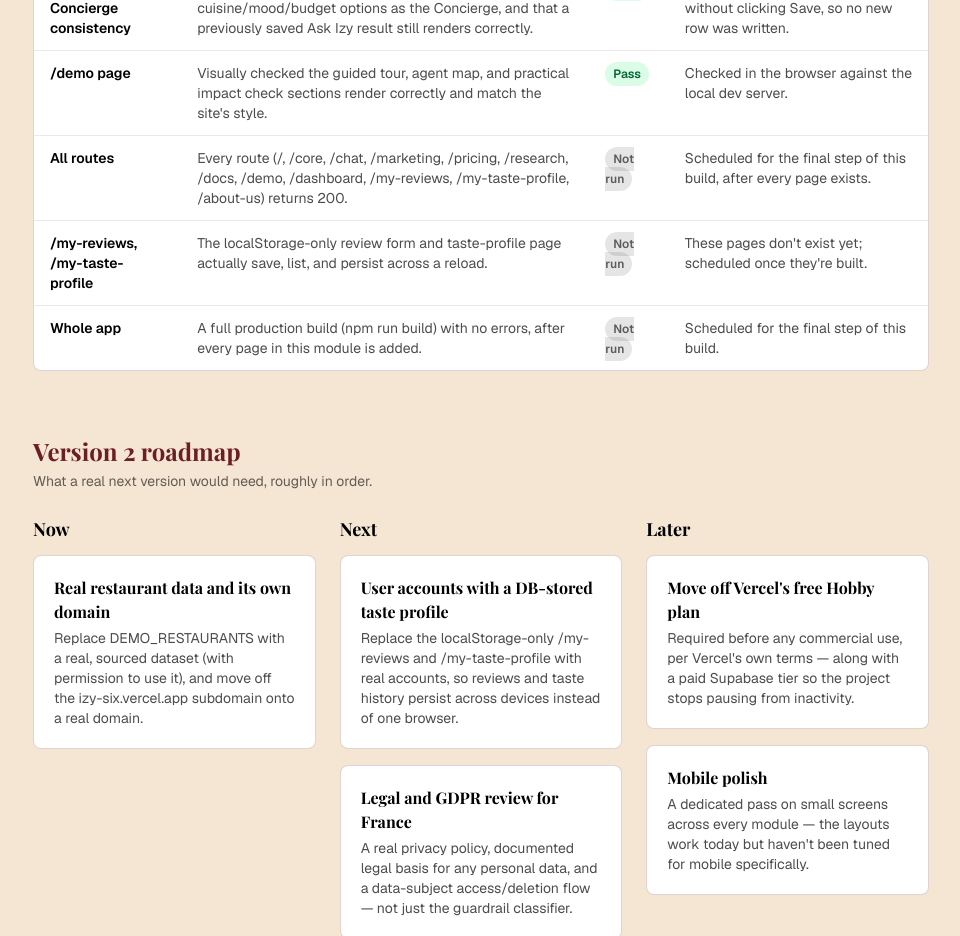
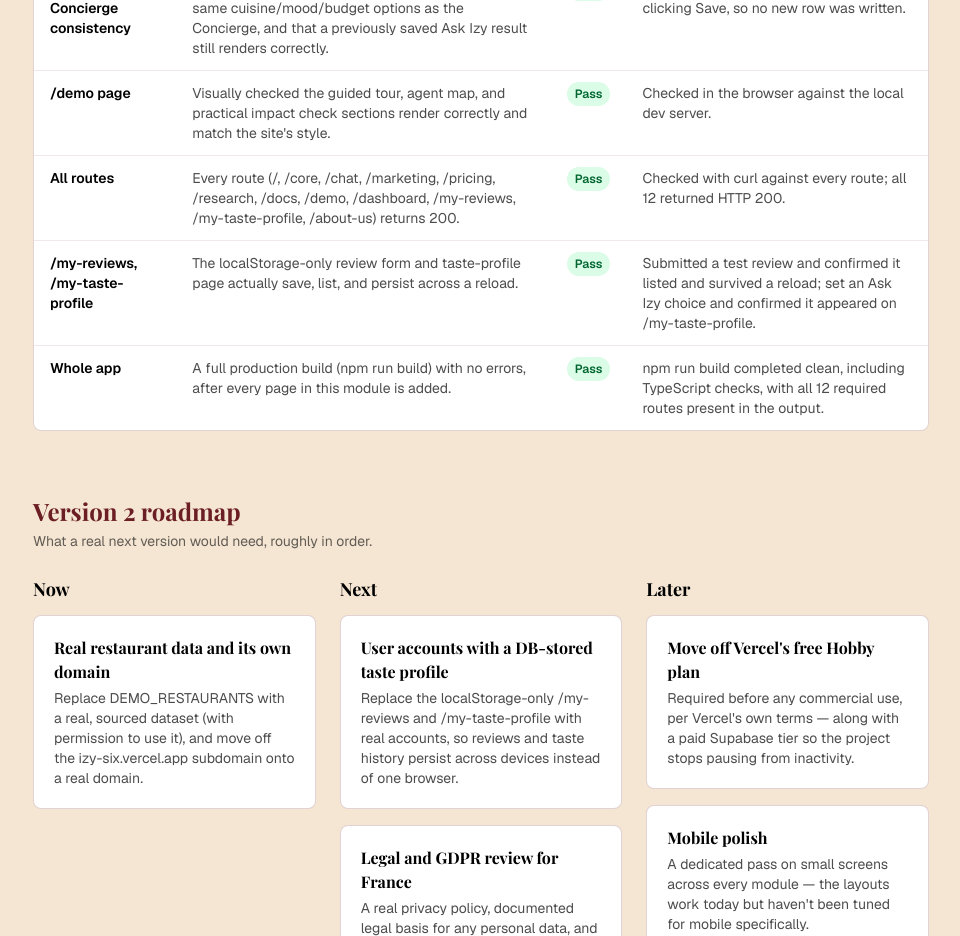
Before and after one commit to marieedenys/IZY, a Next.js app: page /demo in a window 1280 px wide. Shown: the part 4760-5696 px from the top of the page, without its empty margins (159-1119 px from the left). Built offline with nearby package versions, Linux system fonts and the light colour scheme.

Commit message:
testing: mark route-200, localStorage, and build checks as passed
Co-Authored-By: Claude Sonnet 5 <noreply@anthropic.com>

```diff
--- a/src/data/testing.ts
+++ b/src/data/testing.ts
@@ -65,22 +65,22 @@ export const TESTS: TestEntry[] = [
     area: "All routes",
     whatWasTested:
       "Every route (/, /core, /chat, /marketing, /pricing, /research, /docs, /demo, /dashboard, /my-reviews, /my-taste-profile, /about-us) returns 200.",
-    result: "Not run",
-    note: "Scheduled for the final step of this build, after every page exists.",
+    result: "Pass",
+    note: "Checked with curl against every route; all 12 returned HTTP 200.",
   },
   {
     id: "localstorage-pages",
     area: "/my-reviews, /my-taste-profile",
     whatWasTested:
       "The localStorage-only review form and taste-profile page actually save, list, and persist across a reload.",
-    result: "Not run",
-    note: "These pages don't exist yet; scheduled once they're built.",
+    result: "Pass",
+    note: "Submitted a test review and confirmed it listed and survived a reload; set an Ask Izy choice and confirmed it appeared on /my-taste-profile.",
   },
   {
     id: "full-build",
     area: "Whole app",
     whatWasTested: "A full production build (npm run build) with no errors, after every page in this module is added.",
-    result: "Not run",
-    note: "Scheduled for the final step of this build.",
+    result: "Pass",
+    note: "npm run build completed clean, including TypeScript checks, with all 12 required routes present in the output.",
   },
 ];
```
